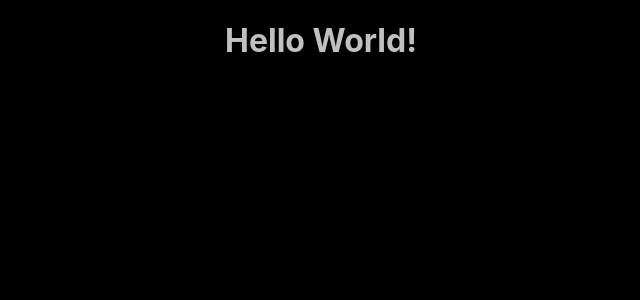
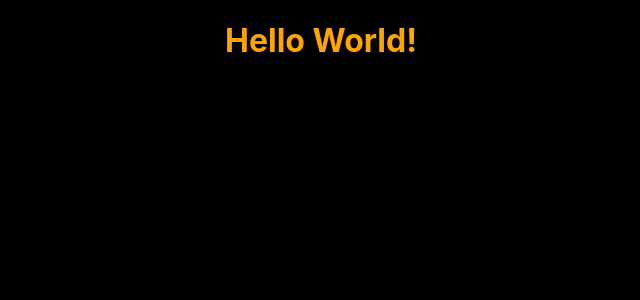
Before and after one commit to pgmgent-pgm-4/movie-application-soufieddin, a React (Create React App) app: page / in a window 1280 px wide. Shown: the top 300 px of the page, without its empty margins (319-959 px from the left). Built offline with nearby package versions, Linux system fonts and the light colour scheme.

Commit message:
Start structure

```diff
--- a/src/app/App.module.scss
+++ b/src/app/App.module.scss
@@ -1,4 +1,4 @@
 .app {
   text-align: center;
-  color: #c0c0c0;
+  color: orange;
 }
```
